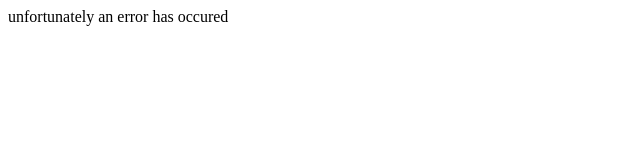
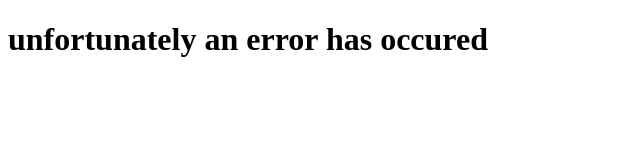
Before and after one commit to Mogamat-S23/mogamat-mustang-backend, a website: page views/404.html in a window 1280 px wide. Shown: the whole page, without its empty margins (0-640 px from the left). Drawn offline with Linux system fonts and the light colour scheme.

Commit message:
404 error

```diff
--- a/index.js
+++ b/index.js
@@ -346,3 +346,5 @@ router.get('/views/register.html', (req, res)=>{
 //         res.end(JSON.stringify(results))
 //     });
 // });
+
+app.get("*", (req, res) => res.status(404).redirect("/error"))
--- a/views/404.html
+++ b/views/404.html
@@ -7,6 +7,7 @@
     <title>Document</title>
 </head>
 <body>
-    unfortunately an error has occured
+   <h1>  unfortunately an error has occured  </h1>
+
 </body>
 </html>
```
